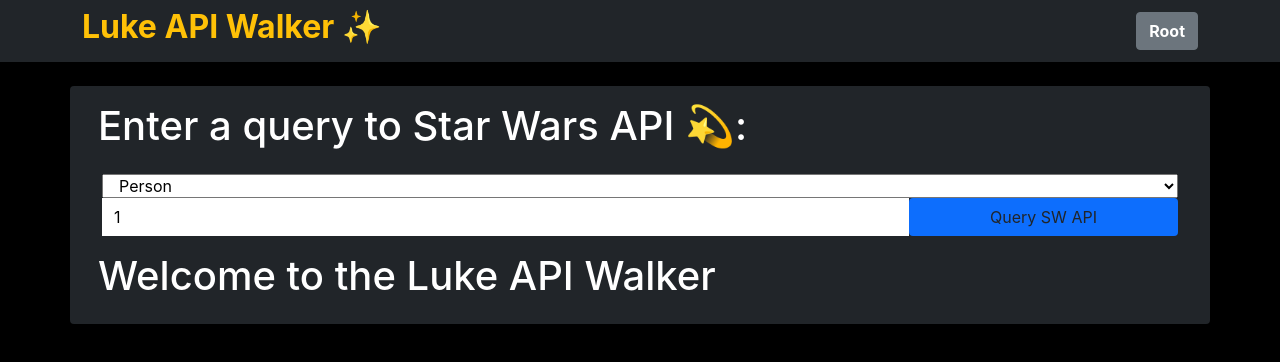
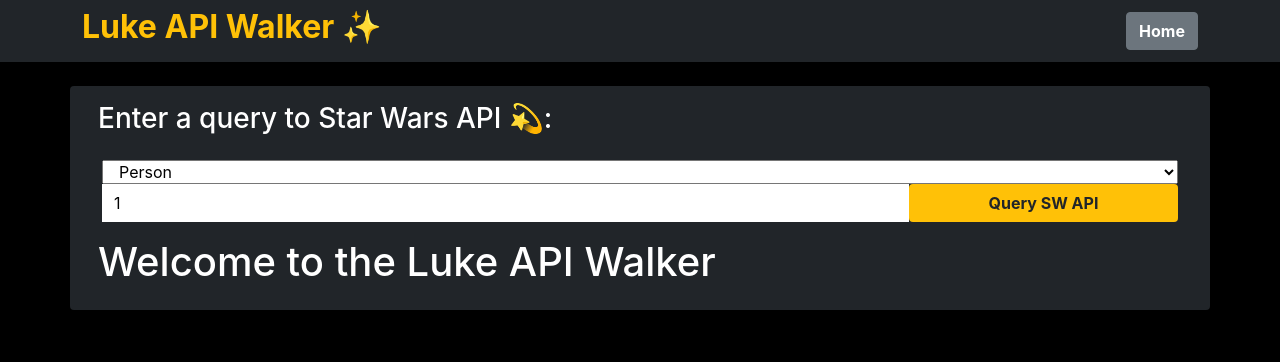
Before and after one commit to vircabading/Coding_Dojo_MERN_Stack_React_Routing_Luke_API_Walker, a React (Create React App) app: page / in a window 1280 px wide. Shown: the top 362 px of the page. Built offline with nearby package versions, Linux system fonts and the light colour scheme.

Commit message:
add comments to Nav Bar component

```diff
--- a/src/components/HomeComp.jsx
+++ b/src/components/HomeComp.jsx
@@ -5,6 +5,7 @@
  * @returns HTML for the Home Welcome Greeting
  */
 const Home = () => {
+  // //// OUTPUT /////////////////////////////////////////////////
   return (
     <div>
         <h1>Welcome to the Luke API Walker</h1>
--- a/src/components/InputComp.jsx
+++ b/src/components/InputComp.jsx
@@ -28,7 +28,7 @@
     // //// OUTPUT //////////////////////////////////////////////////
     return (
         <div>
-            <h1>Enter a query to Star Wars API 💫:</h1>
+            <h3>Enter a query to Star Wars API 💫:</h3>
             {/* **** FORM *************************************** */}
             <form className="row p-3" onSubmit={e => handleSubmit(e)}>
                 {/* **** Select type Input for Category of Query to SW API ******** */}
@@ -37,11 +37,11 @@
                     <option key="2" value="planet">Planet</option>
                 </select>
                 {/* **** Input for ID of Query to SW API ******** */}
-                <input className="col-md-9 rounded-left border-0" type="text"
+                <input className="col-md-9 rounded-left border-0" type="number" min="1"
                     onChange={e => setId(e.target.value)}
                     value={id} />
                 {/* **** Button to ubmit the Form ******** */}
-                <button className='col-md-3 bg-primary rounded-right btn'>Query SW API</button>
+                <button className='col-md-3 bg-warning rounded-right btn'><strong>Query SW API</strong></button>
             </form>
         </div>
     );
--- a/src/components/NavBarComp.jsx
+++ b/src/components/NavBarComp.jsx
@@ -6,17 +6,17 @@
  * @returns HTML for a Navigation Bar
  */
 const NavBar = () => {
+    // //// OUTPUT /////////////////////////////////////////////
     return (
         <header>
+            {/* **** Navigation Bar ******** */}
             <div className='navbar navbar-dark bg-dark box-shadow'>
                 <div className='container d-flex justify-content-between'>
-                    <div className='text-warning'>
-                        <h2>
-                            <strong>Luke API Walker ✨</strong>
-                        </h2>
-                    </div>
+                    {/* **** Site Title ******** */}
+                    <h2 className='text-warning'><strong>Luke API Walker ✨</strong></h2>
+                    {/* **** Link to The Root of the Site ******** */}
                     <Link to="/">
-                        <button className='btn btn-secondary round'><strong>Root</strong></button>
+                        <button className='btn btn-secondary round'><strong>Home</strong></button>
                     </Link>
                 </div>
             </div>
```
